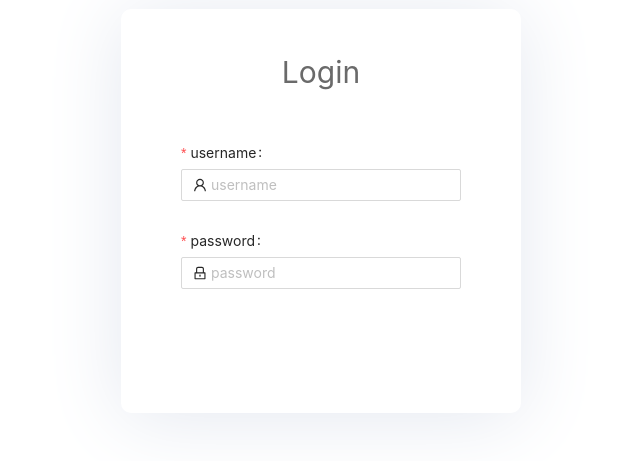
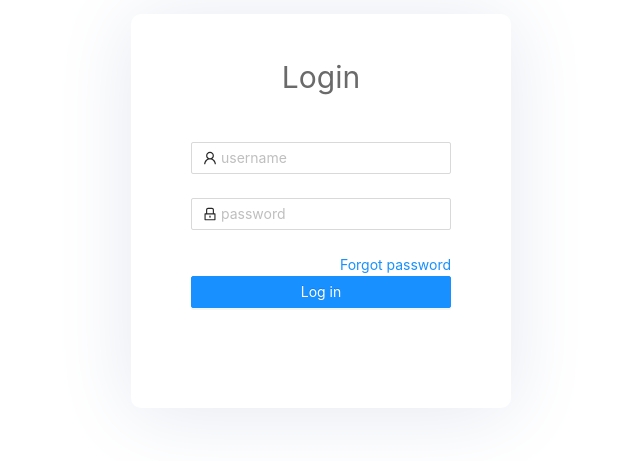
Before and after one commit to malburo/mern-books, a React (Create React App) app: page /auth/register in a window 1280 px wide. Shown: the part 189-650 px from the top of the page, without its empty margins (319-959 px from the left). Built offline with nearby package versions, Linux system fonts and the light colour scheme.

Commit message:
reset form inputField

```diff
--- a/src/custom-fields/InputField/index.jsx
+++ b/src/custom-fields/InputField/index.jsx
@@ -21,17 +21,11 @@ InputField.defaultProps = {
 };
 function InputField(props) {
   const { field, form, type, label, placeholder, disabled, prefix } = props;
+  const { name } = field;
   return (
-    <Form.Item
-      label={label}
-      name="username"
-      rules={[
-        {
-          required: true,
-          message: 'Please input your Username!',
-        },
-      ]}>
+    <Form.Item label={label}>
       <Input
+        id={name}
         {...field}
         prefix={prefix}
         type={type}
--- a/src/features/Auth/components/LoginForm/index.jsx
+++ b/src/features/Auth/components/LoginForm/index.jsx
@@ -9,29 +9,22 @@ LoginForm.propTypes = {};
 function LoginForm(props) {
   const initialValues = {
     username: '',
-    password: null,
+    password: '',
   };
-  function onFinish(values) {
-    console.log('Received values of form: ', values);
-  }
   return (
-    <Formik initialValues={initialValues}>
-      {formikProps => {
-        const { values, errors, touched } = formikProps;
-        console.log({ values, errors, touched });
-        return (
-          <Form
-            name="normal_login"
-            className="login-form"
-            initialValues={{
-              remember: true,
-            }}
-            onFinish={onFinish}>
+    <Formik
+      initialValues={{ username: '', password: '' }}
+      onSubmit={(values, { resetForm }) => {
+        console.log('Hi :', values);
+        resetForm({ values: '' });
+      }}>
+      {formikProps => (
+        <Form>
           <FastField
             prefix={<UserOutlined className="site-form-item-icon" />}
+            type="text"
             name="username"
             component={InputField}
-              label="username"
             placeholder="username"
           />
           <FastField
@@ -39,12 +32,19 @@ function LoginForm(props) {
             type="password"
             name="password"
             component={InputField}
-              label="password"
             placeholder="password"
           />
+          <a className="login-form-forgot" href="">
+            Forgot password
+          </a>
+          <Button
+            type="primary"
+            htmlType="submit"
+            className="login-form-button">
+            Log in
+          </Button>
         </Form>
-        );
-      }}
+      )}
     </Formik>
   );
 }
--- a/src/features/Auth/pages/LoginPage/index.jsx
+++ b/src/features/Auth/pages/LoginPage/index.jsx
@@ -5,13 +5,16 @@ import LoginForm from 'features/Auth/components/LoginForm';
 LoginPage.propTypes = {};
 
 function LoginPage(props) {
+  function handleSubmit(values, { resetForm }) {
+    resetForm();
+  }
   return (
     <div className="wrapper">
       <div className="login">
         <div className="login__title">
           <p>Login</p>
         </div>
-        <LoginForm />
+        <LoginForm onSubmit={handleSubmit} />
       </div>
     </div>
   );
```
Lines whose indentation alone changed are shown as unchanged.
